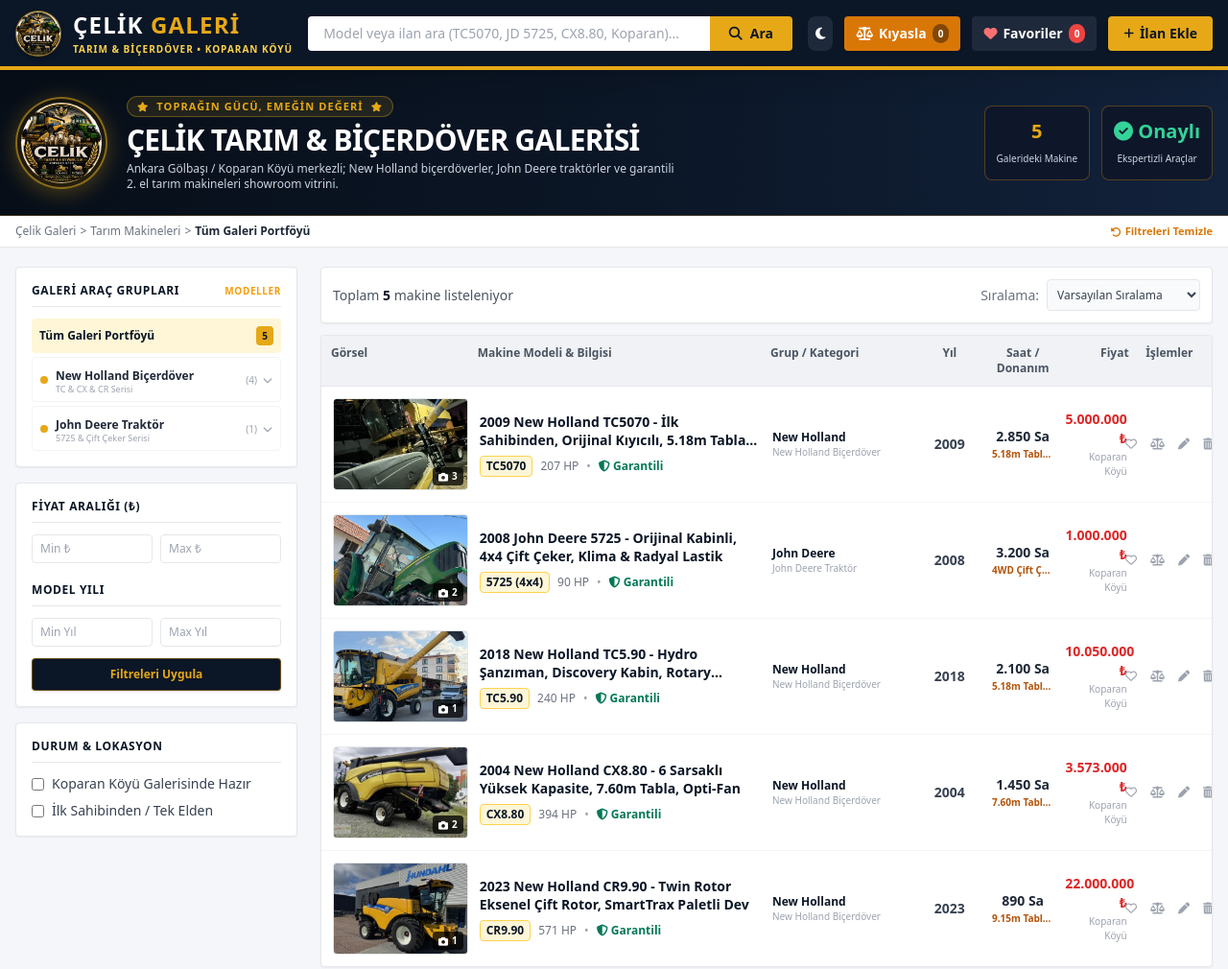
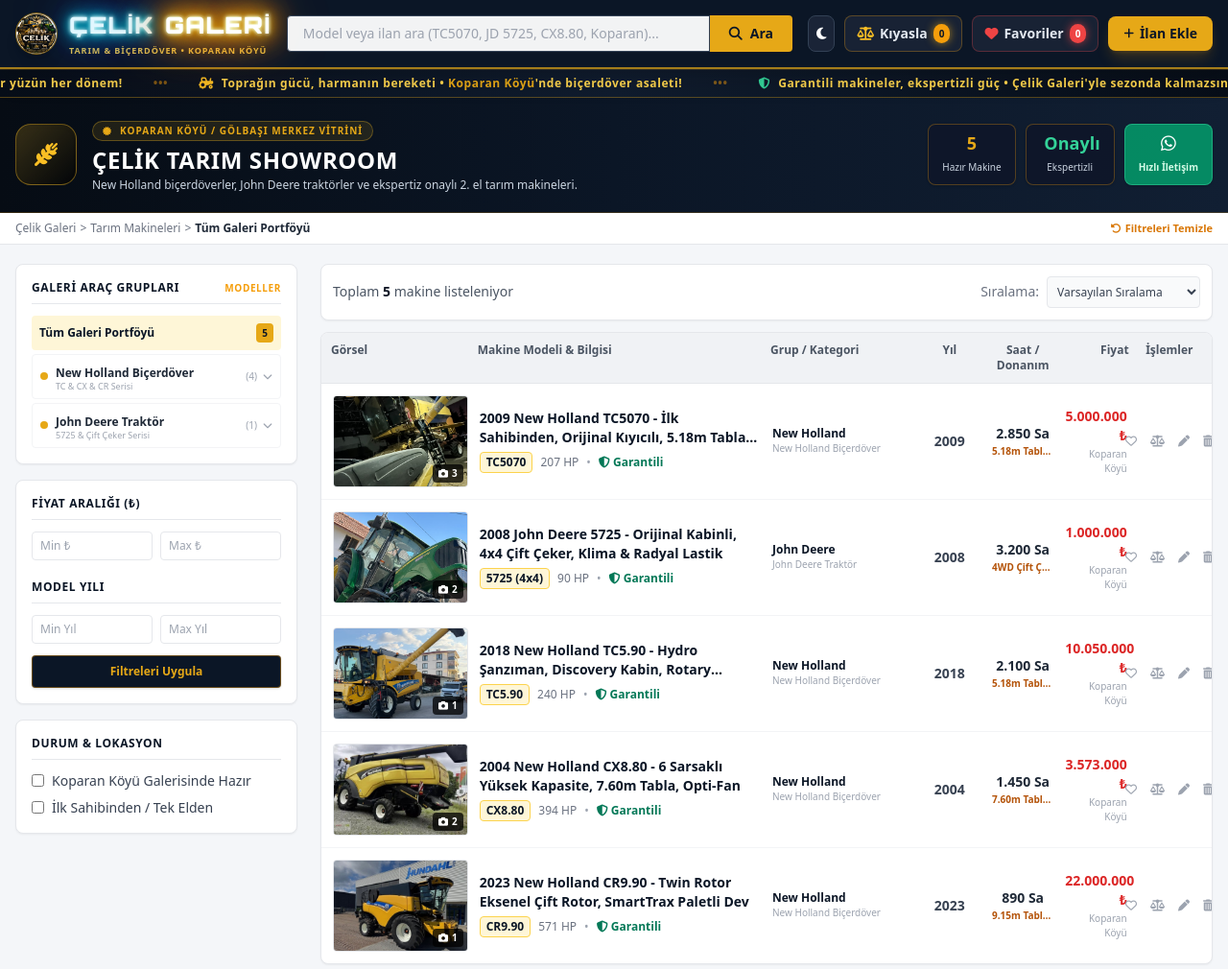
Before and after one commit to cafercelik0319-tech/bi-erd-ver-site, a plain HTML site: page index.html in a window 1280 px wide. Shown: the top 1010 px of the page at 96% size. Drawn offline with nearby package versions, Linux system fonts and the light colour scheme.

Commit message:
Update index.html

```diff
--- a/index.html
+++ b/index.html
@@ -3,7 +3,11 @@
 <head>
   <meta charset="UTF-8">
   <meta name="viewport" content="width=device-width, initial-scale=1.0">
-  <title>ÇELİK GALERİ | Tarım & Biçerdöver Showroom</title>
+  <title>ÇELİK SHOWROOM | Tarım & Biçerdöver Galerisi</title>
+  <!-- Google Fonts: Orbitron (Neon Fontu) -->
+  <link rel="preconnect" href="https://fonts.googleapis.com">
+  <link rel="preconnect" href="https://fonts.gstatic.com" crossorigin>
+  <link href="https://fonts.googleapis.com/css2?family=Orbitron:wght@700;900&display=swap" rel="stylesheet">
   <!-- Tailwind CSS CDN -->
   <script src="https://cdn.tailwindcss.com"></script>
   <script>
@@ -25,130 +29,268 @@
   <link rel="stylesheet" href="https://cdnjs.cloudflare.com/ajax/libs/font-awesome/6.4.0/css/all.min.css">
   <style>
     img { max-width: 100%; height: auto; }
-  </style>
-  <style>
-  /* Telefonda yatay taşmayı engeller ve kartları alt alta hizalar */
+
+    /* --- AFİLİ YANIP SÖNEN NEON IŞIK EFEKTLERİ --- */
+    .neon-text-blue {
+      font-family: 'Orbitron', sans-serif;
+      color: #e0f7ff;
+      text-shadow:
+        0 0 4px #fff,
+        0 0 10px #00f0ff,
+        0 0 20px #00f0ff,
+        0 0 35px #0077ff,
+        0 0 60px #0077ff;
+      animation: neonFlicker 3.5s infinite alternate ease-in-out;
+    }
+
+    .neon-text-gold {
+      font-family: 'Orbitron', sans-serif;
+      color: #fff9e6;
+      text-shadow:
+        0 0 4px #fff,
+        0 0 10px #ffb703,
+        0 0 22px #fb8500,
+        0 0 40px #fb8500,
+        0 0 70px #d97706;
+      animation: neonPulse 2s infinite alternate ease-in-out;
+    }
+
+    /* Arama kutusu neon odaklama efekti */
+    .neon-search-input:focus {
+      outline: none;
+      box-shadow: 0 0 0 2px #e6a817, 0 0 16px rgba(230, 168, 23, 0.45);
+    }
+
+    /* Rozet neon parıltısı */
+    .badge-glow-amber {
+      box-shadow: 0 0 10px rgba(230, 168, 23, 0.7);
+    }
+    .badge-glow-red {
+      box-shadow: 0 0 10px rgba(239, 68, 68, 0.7);
+    }
+
+    @keyframes neonFlicker {
+      0%, 18%, 22%, 25%, 53%, 57%, 100% {
+        opacity: 1;
+        text-shadow:
+          0 0 4px #fff,
+          0 0 10px #00f0ff,
+          0 0 20px #00f0ff,
+          0 0 35px #0077ff,
+          0 0 60px #0077ff;
+      }
+      20%, 24%, 55% {
+        opacity: 0.45;
+        text-shadow: none;
+      }
+    }
+
+    @keyframes neonPulse {
+      0% {
+        filter: brightness(1) drop-shadow(0 0 8px rgba(251, 133, 0, 0.6));
+      }
+      100% {
+        filter: brightness(1.25) drop-shadow(0 0 20px rgba(255, 183, 3, 0.95));
+      }
+    }
+
+    /* --- KAYAN KAFİYE ŞERİDİ (TICKER) --- */
+    .ticker-wrapper {
+      background: linear-gradient(90deg, #070e18 0%, #101c2e 50%, #070e18 100%);
+      border-bottom: 1px solid rgba(230, 168, 23, 0.35);
+      border-top: 1px solid rgba(230, 168, 23, 0.2);
+      overflow: hidden;
+      white-space: nowrap;
+      position: relative;
+    }
+
+    .ticker-content {
+      display: inline-flex;
+      white-space: nowrap;
+      animation: tickerAnimation 24s linear infinite;
+    }
+
+    .ticker-wrapper:hover .ticker-content {
+      animation-play-state: paused; /* Üzerine gelince dursun */
+    }
+
+    @keyframes tickerAnimation {
+      0% {
+        transform: translateX(0);
+      }
+      100% {
+        transform: translateX(-50%);
+      }
+    }
+
+    /* Mobil uyumluluk */
     @media (max-width: 768px) {
       body { overflow-x: hidden; }
       header > div { flex-direction: column; align-items: stretch !important; }
       header input { width: 100% !important; }
       main { grid-template-columns: 1fr !important; }
-    /* Tablodaki sütunların mobilde sıkışmasını engeller */
       #machineTableBody > div, #harvesterTableBody > div, #boatTableBody > div {
         display: flex !important;
         flex-direction: column !important;
         align-items: flex-start !important;
         gap: 0.5rem !important;
-      /* Mobilde görseller ve metinler tam genişlik kaplasın */
+      }
       #machineTableBody > div > div:first-child { width: 100% !important; height: 180px !important; }
       #machineTableBody > div > div { width: 100% !important; text-align: left !important; }
-    }
     }
   </style>
 </head>
 <body class="bg-[#f4f6f9] dark:bg-slate-950 text-gray-800 dark:text-slate-100 flex flex-col min-h-screen transition-colors duration-200">
 
-  <!-- Üst Bar -->
-  <header class="bg-[#0b1626] dark:bg-slate-900 text-white shadow-xl sticky top-0 z-30 border-b-4 border-[#e6a817]">
+  <!-- Üst Bar (Header) -->
+  <header class="bg-[#0b1626] dark:bg-slate-900 text-white shadow-xl sticky top-0 z-30 border-b-2 border-[#e6a817]/70 backdrop-blur-md">
     <div class="max-w-7xl mx-auto px-4 py-2.5 flex items-center justify-between gap-4">
 
-      <!-- Logo ve Galeri Adı -->
-      <div class="flex items-center gap-3 cursor-pointer" onclick="resetFilters()">
+      <!-- Logo ve Galeri Adı (Neon Işıklı) -->
+      <div class="flex items-center gap-3 cursor-pointer select-none" onclick="resetFilters()">
         <img
           src="logo.jpeg"
           onerror="this.src='logo.jpg'"
           alt="ÇELİK GALERİ Logo"
-          class="w-12 h-12 object-contain rounded-full shadow-md border border-[#e6a817]/60 bg-black/40"
+          class="w-11 h-11 object-contain rounded-full shadow-lg border border-[#e6a817]/60 bg-black/40 hover:scale-105 transition"
         >
         <div>
-          <span class="text-xl sm:text-2xl font-black tracking-wider text-white uppercase block leading-none">
-            ÇELİK <span class="text-[#e6a817]">GALERİ</span>
+          <span class="text-xl sm:text-2xl font-black tracking-wider uppercase block leading-none">
+            <span class="neon-text-blue">ÇELİK</span>
+            <span class="neon-text-gold ml-1">GALERİ</span>
           </span>
-          <span class="text-[10px] text-amber-300 font-semibold tracking-widest uppercase block mt-0.5">
+          <span class="text-[9px] text-amber-300/90 font-bold tracking-widest uppercase block mt-1">
             Tarım & Biçerdöver &bull; Koparan Köyü
           </span>
         </div>
       </div>
 
-      <!-- Arama Kutusu -->
-      <div class="flex-1 max-w-xl flex">
+      <!-- Arama Kutusu (Neon Focus Etkisi) -->
+      <div class="flex-1 max-w-xl flex relative">
         <input
           id="searchInput"
           type="text"
           placeholder="Model veya ilan ara (TC5070, JD 5725, CX8.80, Koparan)..."
-          class="w-full px-4 py-2 text-sm text-gray-900 dark:text-gray-100 dark:bg-slate-800 rounded-l focus:outline-none focus:ring-2 focus:ring-[#e6a817]"
+          class="neon-search-input w-full px-4 py-2 text-sm text-gray-900 dark:text-gray-100 bg-white/95 dark:bg-slate-800/90 border border-slate-700 rounded-l focus:border-[#e6a817] transition-all"
         >
-        <button id="searchBtn" class="bg-[#e6a817] hover:bg-yellow-500 text-[#0b1626] px-5 font-black text-sm rounded-r flex items-center gap-2 transition">
-          <i class="fa-solid fa-magnifying-glass"></i> Ara
+        <button id="searchBtn" class="bg-[#e6a817] hover:bg-yellow-500 text-[#0b1626] px-5 font-black text-sm rounded-r flex items-center gap-2 transition shadow">
+          <i class="fa-solid fa-magnifying-glass"></i> <span class="hidden sm:inline">Ara</span>
         </button>
       </div>
 
-      <!-- Sağ Butonlar -->
-      <div class="flex items-center gap-2 sm:gap-3">
-        <button onclick="toggleDarkMode()" title="Tema Değiştir" class="bg-slate-800 hover:bg-slate-700 text-white p-2 rounded-lg text-sm transition">
+      <!-- Sağ Butonlar (Sadeleştirilmiş Cam/Glass Stili) -->
+      <div class="flex items-center gap-2 sm:gap-2.5">
+        <button onclick="toggleDarkMode()" title="Tema Değiştir" class="bg-slate-800/80 hover:bg-slate-700 text-white p-2 rounded-lg text-sm transition border border-slate-700">
           <i id="themeIcon" class="fa-solid fa-moon"></i>
         </button>
 
-        <button onclick="openCompareModal()" class="bg-amber-600 hover:bg-amber-700 text-white text-xs sm:text-sm font-bold px-3 py-2 rounded flex items-center gap-1.5 shadow">
-          <i class="fa-solid fa-scale-balanced"></i>
+        <!-- Kıyasla Butonu -->
+        <button onclick="openCompareModal()" class="bg-slate-800/70 hover:bg-slate-700 border border-amber-500/30 text-slate-200 text-xs sm:text-sm font-semibold px-3 py-2 rounded-lg flex items-center gap-1.5 transition">
+          <i class="fa-solid fa-scale-balanced text-amber-400"></i>
           <span class="hidden sm:inline">Kıyasla</span>
-          <span id="compareCountBadge" class="bg-black/40 text-white text-[10px] px-1.5 py-0.2 rounded-full">0</span>
+          <span id="compareCountBadge" class="bg-amber-500 text-[#0b1626] font-black text-[10px] px-1.5 py-0.2 rounded-full badge-glow-amber">0</span>
         </button>
 
-        <button id="favFilterBtn" onclick="toggleFavoriteFilter()" class="bg-slate-800 hover:bg-slate-700 text-white text-xs sm:text-sm font-semibold px-3 py-2 rounded flex items-center gap-1.5 transition">
-          <i class="fa-solid fa-heart text-red-400"></i>
+        <!-- Favoriler Butonu -->
+        <button id="favFilterBtn" onclick="toggleFavoriteFilter()" class="bg-slate-800/70 hover:bg-slate-700 border border-red-500/30 text-slate-200 text-xs sm:text-sm font-semibold px-3 py-2 rounded-lg flex items-center gap-1.5 transition">
+          <i class="fa-solid fa-heart text-red-500"></i>
           <span class="hidden sm:inline">Favoriler</span>
-          <span id="favCountBadge" class="bg-red-500 text-white text-[10px] px-1.5 py-0.2 rounded-full">0</span>
+          <span id="favCountBadge" class="bg-red-500 text-white font-bold text-[10px] px-1.5 py-0.2 rounded-full badge-glow-red">0</span>
         </button>
 
-        <button onclick="openCreateModal()" class="bg-[#e6a817] hover:bg-yellow-500 text-[#0b1626] text-xs sm:text-sm font-black px-4 py-2 rounded flex items-center gap-1.5 shadow transition">
+        <!-- İlan Ekle (Öne Çıkan Ana Aksiyon) -->
+        <button onclick="openCreateModal()" class="bg-[#e6a817] hover:bg-yellow-500 text-[#0b1626] text-xs sm:text-sm font-black px-4 py-2 rounded-lg flex items-center gap-1.5 shadow-lg shadow-amber-500/20 transition hover:scale-105 active:scale-95">
           <i class="fa-solid fa-plus text-xs"></i> <span>İlan Ekle</span>
         </button>
       </div>
     </div>
   </header>
 
+  <!-- ================= KAYAN KAFİYELİ SLOGAN ŞERİDİ (TICKER) ================= -->
+  <div class="ticker-wrapper py-1.5 text-xs text-amber-300 font-bold tracking-wider select-none">
+    <div class="ticker-content items-center gap-8">
+      <!-- 1. Tur -->
+      <span class="flex items-center gap-2">
+        <i class="fa-solid fa-wheat-awn text-amber-400"></i>
+        <span>Tarlada bereket, hasatta güven &bull; <strong class="text-white font-black tracking-normal">ÇELİK TARIM</strong>'la güler yüzün her dönem!</span>
+      </span>
+      <span class="text-amber-500/50">&bull;&bull;&bull;</span>
+      <span class="flex items-center gap-2">
+        <i class="fa-solid fa-tractor text-amber-400"></i>
+        <span>Toprağın gücü, harmanın bereketi &bull; <strong class="text-[#e6a817] font-black">Koparan Köyü</strong>'nde biçerdöver asaleti!</span>
+      </span>
+      <span class="text-amber-500/50">&bull;&bull;&bull;</span>
+      <span class="flex items-center gap-2">
+        <i class="fa-solid fa-shield-halved text-emerald-400"></i>
+        <span>Garantili makineler, ekspertizli güç &bull; Çelik Galeri'yle sezonda kalmazsın geç!</span>
+      </span>
+      <span class="text-amber-500/50">&bull;&bull;&bull;</span>
+
+      <!-- 2. Tur (Kesintisiz döngü için tekrarı) -->
+      <span class="flex items-center gap-2">
+        <i class="fa-solid fa-wheat-awn text-amber-400"></i>
+        <span>Tarlada bereket, hasatta güven &bull; <strong class="text-white font-black tracking-normal">ÇELİK TARIM</strong>'la güler yüzün her dönem!</span>
+      </span>
+      <span class="text-amber-500/50">&bull;&bull;&bull;</span>
+      <span class="flex items-center gap-2">
+        <i class="fa-solid fa-tractor text-amber-400"></i>
+        <span>Toprağın gücü, harmanın bereketi &bull; <strong class="text-[#e6a817] font-black">Koparan Köyü</strong>'nde biçerdöver asaleti!</span>
+      </span>
+      <span class="text-amber-500/50">&bull;&bull;&bull;</span>
+      <span class="flex items-center gap-2">
+        <i class="fa-solid fa-shield-halved text-emerald-400"></i>
+        <span>Garantili makineler, ekspertizli güç &bull; Çelik Galeri'yle sezonda kalmazsın geç!</span>
+      </span>
+      <span class="text-amber-500/50">&bull;&bull;&bull;</span>
+    </div>
+  </div>
+
   <!-- Galeri Prestij Banner (Showroom Tanıtımı) -->
-  <section class="bg-gradient-to-r from-[#070e18] via-[#0b1626] to-[#12223b] text-white py-6 border-b border-amber-500/20 shadow-md">
-    <div class="max-w-7xl mx-auto px-4 flex flex-col md:flex-row items-center justify-between gap-6">
+  <section class="bg-gradient-to-r from-[#060c14] via-[#0b1626] to-[#111f33] text-white py-4 sm:py-5 border-b border-amber-500/20 shadow-md">
+    <div class="max-w-7xl mx-auto px-4 flex flex-col md:flex-row items-center justify-between gap-4">
 
-      <!-- Sol: Tanıtım & Slogan -->
-      <div class="flex items-center gap-5">
-        <img
-          src="logo.jpeg"
-          onerror="this.src='logo.jpg'"
-          alt="Çelik Galeri Amblem"
-          class="w-20 h-20 md:w-24 md:h-24 object-contain rounded-full border-2 border-amber-400/50 p-1 bg-black/40 filter drop-shadow-[0_4px_12px_rgba(230,168,23,0.4)] hidden sm:block"
-        >
+      <!-- Sol: Rozet & Kurumsal Başlık -->
+      <div class="flex items-center gap-4 text-center md:text-left">
+        <div class="hidden sm:flex w-16 h-16 rounded-2xl bg-gradient-to-br from-amber-400/20 to-black/60 border border-amber-400/40 items-center justify-center text-amber-400 shadow-inner flex-shrink-0">
+          <i class="fa-solid fa-wheat-awn text-2xl"></i>
+        </div>
+
         <div>
-          <div class="inline-flex items-center gap-2 bg-amber-400/10 border border-amber-400/30 px-2.5 py-0.5 rounded-full text-[11px] text-[#e6a817] font-bold tracking-widest uppercase">
-            <i class="fa-solid fa-star text-[10px]"></i> Toprağın Gücü, Emeğin Değeri <i class="fa-solid fa-star text-[10px]"></i>
+          <div class="inline-flex items-center gap-2 bg-amber-400/10 border border-amber-400/30 px-2.5 py-0.5 rounded-full text-[10px] text-[#e6a817] font-bold tracking-widest uppercase">
+            <i class="fa-solid fa-certificate text-[9px]"></i> Koparan Köyü / Gölbaşı Merkez Vitrini
           </div>
-          <h1 class="text-xl md:text-3xl font-black mt-1.5 text-white tracking-tight">
-            ÇELİK TARIM & BİÇERDÖVER GALERİSİ
+          <h1 class="text-xl md:text-2xl font-black mt-1 text-white tracking-wide">
+            ÇELİK TARIM SHOWROOM
           </h1>
-          <p class="text-xs text-slate-300 mt-1 max-w-xl">
-            Ankara Gölbaşı / Koparan Köyü merkezli; New Holland biçerdöverler, John Deere traktörler ve garantili 2. el tarım makineleri showroom vitrini.
+          <p class="text-xs text-slate-300 max-w-xl line-clamp-2 md:line-clamp-none mt-0.5">
+            New Holland biçerdöverler, John Deere traktörler ve ekspertiz onaylı 2. el tarım makineleri.
           </p>
         </div>
       </div>
 
-      <!-- Sağ: Galeri İletişim Rozeti -->
-      <div class="flex items-center gap-3 w-full md:w-auto justify-end">
-        <div class="bg-slate-900/90 border border-amber-500/30 p-3 rounded-lg text-center flex-1 md:flex-initial">
-          <span class="block text-xl font-black text-[#e6a817]" id="statTotalCount">0</span>
-          <span class="text-[10px] text-slate-300">Galerideki Makine</span>
+      <!-- Sağ: Hızlı İletişim & Rozet Grubu -->
+      <div class="flex items-center gap-2.5 w-full md:w-auto justify-center md:justify-end flex-wrap sm:flex-nowrap">
+        <div class="bg-slate-900/90 border border-amber-500/30 px-3.5 py-2 rounded-lg text-center flex-1 sm:flex-initial shadow">
+          <span class="block text-lg font-black text-[#e6a817] leading-tight" id="statTotalCount">0</span>
+          <span class="text-[10px] text-slate-300">Hazır Makine</span>
         </div>
-        <div class="bg-slate-900/90 border border-amber-500/30 p-3 rounded-lg text-center flex-1 md:flex-initial">
-          <span class="block text-xl font-black text-emerald-400"><i class="fa-solid fa-circle-check"></i> Onaylı</span>
-          <span class="text-[10px] text-slate-300">Ekspertizli Araçlar</span>
+
+        <div class="bg-slate-900/90 border border-amber-500/30 px-3.5 py-2 rounded-lg text-center flex-1 sm:flex-initial shadow">
+          <span class="block text-lg font-black text-emerald-400 leading-tight"><i class="fa-solid fa-shield-check"></i> Onaylı</span>
+          <span class="text-[10px] text-slate-300">Ekspertizli</span>
         </div>
+
+        <!-- Hızlı WhatsApp İletişim Rozeti -->
+        <a href="https://wa.me/905325554433" target="_blank" class="bg-emerald-600/90 hover:bg-emerald-600 border border-emerald-400/50 px-3.5 py-2 rounded-lg text-center flex-1 sm:flex-initial transition shadow">
+          <span class="block text-lg font-black text-white leading-tight"><i class="fa-brands fa-whatsapp"></i></span>
+          <span class="text-[10px] text-emerald-100 font-bold whitespace-nowrap">Hızlı İletişim</span>
+        </a>
       </div>
 
     </div>
   </section>
 
-  <!-- Filtre Kategori Yolu -->
+  <!-- Filtre Kategori Yolu (Breadcrumb) -->
   <div class="bg-white dark:bg-slate-900 border-b border-gray-200 dark:border-slate-800 py-2 text-xs text-gray-500 dark:text-gray-400">
     <div class="max-w-7xl mx-auto px-4 flex items-center justify-between">
       <div class="flex items-center gap-1">
@@ -169,7 +311,7 @@
     <aside class="md:col-span-1 space-y-4">
 
       <!-- Makine Kategorileri & Modeller -->
-      <div class="bg-white dark:bg-slate-900 border border-gray-200 dark:border-slate-800 rounded p-4 shadow-sm">
+      <div class="bg-white dark:bg-slate-900 border border-gray-200 dark:border-slate-800 rounded-lg p-4 shadow-sm">
         <h3 class="text-xs font-bold text-[#0b1626] dark:text-amber-400 uppercase tracking-wider border-b dark:border-slate-800 pb-2 mb-3 flex items-center justify-between">
           <span>Galeri Araç Grupları</span>
           <span class="text-[10px] text-amber-500 font-bold">Modeller</span>
@@ -178,7 +320,7 @@
       </div>
 
       <!-- Fiyat ve Yıl Filtresi -->
-      <div class="bg-white dark:bg-slate-900 border border-gray-200 dark:border-slate-800 rounded p-4 shadow-sm space-y-3">
+      <div class="bg-white dark:bg-slate-900 border border-gray-200 dark:border-slate-800 rounded-lg p-4 shadow-sm space-y-3">
         <h3 class="text-xs font-bold text-[#0b1626] dark:text-amber-400 uppercase tracking-wider border-b dark:border-slate-800 pb-2">Fiyat Aralığı (₺)</h3>
         <div class="grid grid-cols-2 gap-2">
           <input type="number" id="minPriceInput" placeholder="Min ₺" class="border dark:border-slate-700 dark:bg-slate-800 dark:text-white rounded px-2 py-1.5 text-xs focus:ring-1 focus:ring-[#e6a817] focus:outline-none">
@@ -197,7 +339,7 @@
       </div>
 
       <!-- Durum / Lokasyon -->
-      <div class="bg-white dark:bg-slate-900 border border-gray-200 dark:border-slate-800 rounded p-4 shadow-sm">
+      <div class="bg-white dark:bg-slate-900 border border-gray-200 dark:border-slate-800 rounded-lg p-4 shadow-sm">
         <h3 class="text-xs font-bold text-[#0b1626] dark:text-amber-400 uppercase tracking-wider border-b dark:border-slate-800 pb-2 mb-3">Durum & Lokasyon</h3>
         <div class="space-y-2 text-sm text-gray-700 dark:text-gray-300">
           <label class="flex items-center gap-2 cursor-pointer">
@@ -212,7 +354,7 @@
 
     <!-- Sağ İlan Listesi -->
     <section class="md:col-span-3">
-      <div class="bg-white dark:bg-slate-900 border border-gray-200 dark:border-slate-800 rounded p-3 mb-3 flex items-center justify-between text-xs sm:text-sm shadow-sm">
+      <div class="bg-white dark:bg-slate-900 border border-gray-200 dark:border-slate-800 rounded-lg p-3 mb-3 flex items-center justify-between text-xs sm:text-sm shadow-sm">
         <span id="listingSummary" class="text-gray-600 dark:text-gray-300 font-medium">Araçlar listeleniyor...</span>
         <div class="flex items-center gap-2">
           <label for="sortSelect" class="text-gray-500 dark:text-gray-400 hidden sm:inline">Sıralama:</label>
@@ -226,7 +368,7 @@
         </div>
       </div>
 
-      <div class="bg-white dark:bg-slate-900 border border-gray-200 dark:border-slate-800 rounded shadow-sm overflow-hidden">
+      <div class="bg-white dark:bg-slate-900 border border-gray-200 dark:border-slate-800 rounded-lg shadow-sm overflow-hidden">
         <div class="hidden md:grid grid-cols-12 gap-2 bg-[#f0f2f5] dark:bg-slate-800/60 p-2.5 text-xs font-bold text-gray-600 dark:text-gray-300 border-b border-gray-200 dark:border-slate-800">
           <div class="col-span-2">Görsel</div>
           <div class="col-span-4">Makine Modeli & Bilgisi</div>
@@ -251,10 +393,10 @@
             <img src="logo.jpeg" onerror="this.src='logo.jpg'" alt="Çelik Galeri" class="w-8 h-8 object-contain rounded-full">
             <span class="text-xl font-black text-white uppercase tracking-wider">ÇELİK <span class="text-[#e6a817]">GALERİ</span></span>
           </div>
-          <p class="text-slate-400 mt-1.5">Koparan Köyü, Gölbaşı / Ankara &bull; Tarım, Biçerdöver ve Hayvancılık Ekipmanları Merkezi.</p>
+          <p class="text-slate-400 mt-1.5">Koparan Köyü, Gölbaşı / Ankara &bull; Tarım, Biçerdöver ve Traktör Merkezi.</p>
         </div>
         <div class="text-center text-slate-400">
-          <p>&copy; 2026 ÇELİK GALERİ Tüm hakları saklıdır.</p>
+          <p>&copy; 2026 ÇELİK SHOWROOM. Tüm hakları saklıdır.</p>
           <p class="text-[11px] text-amber-400 font-semibold mt-0.5">Toprağın Gücü, Emeğin Değeri</p>
         </div>
 
@@ -309,7 +451,7 @@
               <div><i class="fa-solid fa-location-dot text-amber-500"></i> <span id="modalLocation">Ankara / Gölbaşı (Koparan Köyü)</span></div>
             </div>
 
-            <!-- Ziraat Tarım Kredisi Hesaplama -->
+            <!-- Tarım Kredisi Hesaplama -->
             <div class="bg-amber-50/80 dark:bg-slate-800/80 border border-amber-300 dark:border-slate-700 rounded-lg p-3.5 space-y-2.5">
               <div class="flex items-center justify-between text-xs font-bold text-[#0b1626] dark:text-amber-400">
                 <span class="flex items-center gap-1.5"><i class="fa-solid fa-tractor"></i> Çelik Galeri &bull; Tarım Kredisi Hesapla</span>
@@ -525,9 +667,7 @@
         currency: "TRY",
         location: "Koparan Köyü / Gölbaşı",
         photoCount: 3,
-        // Ana kapak fotoğrafı:
         image: "tc5070/5070-1.jpeg",
-        // Tıklayınca açılan detay modalındaki galeri:
         gallery: [
           "tc5070/5070-1.jpeg",
           "tc5070/5070-2.jpeg",
@@ -550,9 +690,7 @@
         currency: "TRY",
         location: "Koparan Köyü / Gölbaşı",
         photoCount: 2,
-        // Ana kapak resmi:
         image: "jd5725/5725-1.jpeg",
-        // Detay galeri resimleri:
         gallery: [
           "jd5725/5725-1.jpeg",
           "jd5725/5725-2.jpeg",
@@ -575,9 +713,7 @@
         currency: "TRY",
         location: "Koparan Köyü / Gölbaşı",
         photoCount: 1,
-        // Ana kapak resmi:
         image: "tc590/590-1.png",
-        // Detay galeri resimleri:
         gallery: [
           "tc590/590-1.png",
         ],
@@ -598,9 +734,7 @@
         currency: "TRY",
         location: "Koparan Köyü / Gölbaşı",
         photoCount: 2,
-        // Ana kapak resmi:
         image: "cx880/880-1.png",
-        // Detay galeri resimleri:
         gallery: [
           "cx880/880-1.png",
         ],
@@ -621,9 +755,7 @@
         currency: "TRY",
         location: "Koparan Köyü / Gölbaşı",
         photoCount: 1,
-        // Ana kapak resmi:
         image: "cr990/990-1.jpg",
-        // Detay galeri resimleri:
         gallery: [
           "cr990/990-1.jpg",
         ],
@@ -833,7 +965,6 @@
         return;
       }
 
-      // Hasat Kredisi Hesabı
       const yearlyRate = 0.195;
       const years = months / 12;
       const totalRepay = loanAmount * (1 + (yearlyRate * years));
```
Lines whose indentation alone changed are shown as unchanged.
